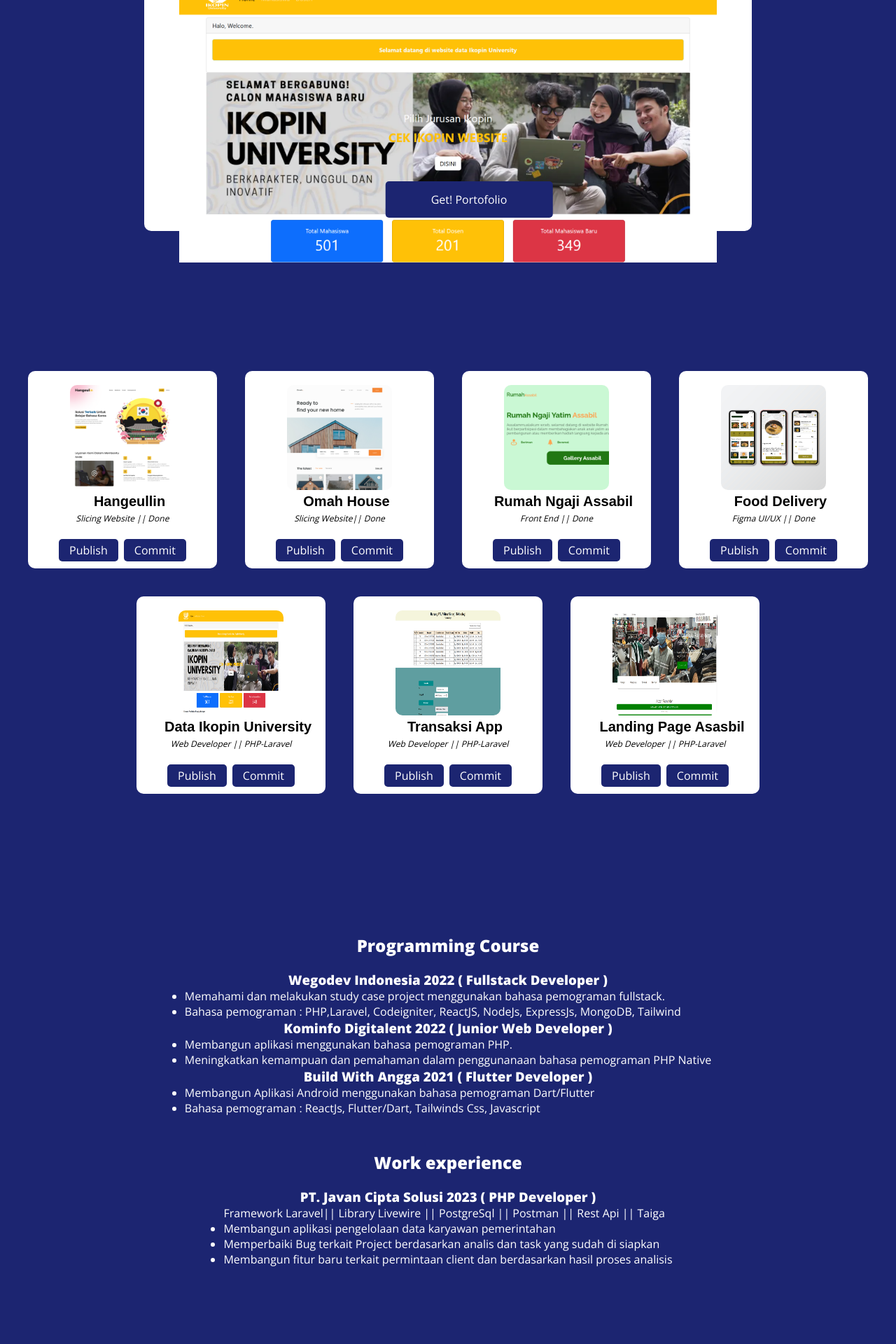
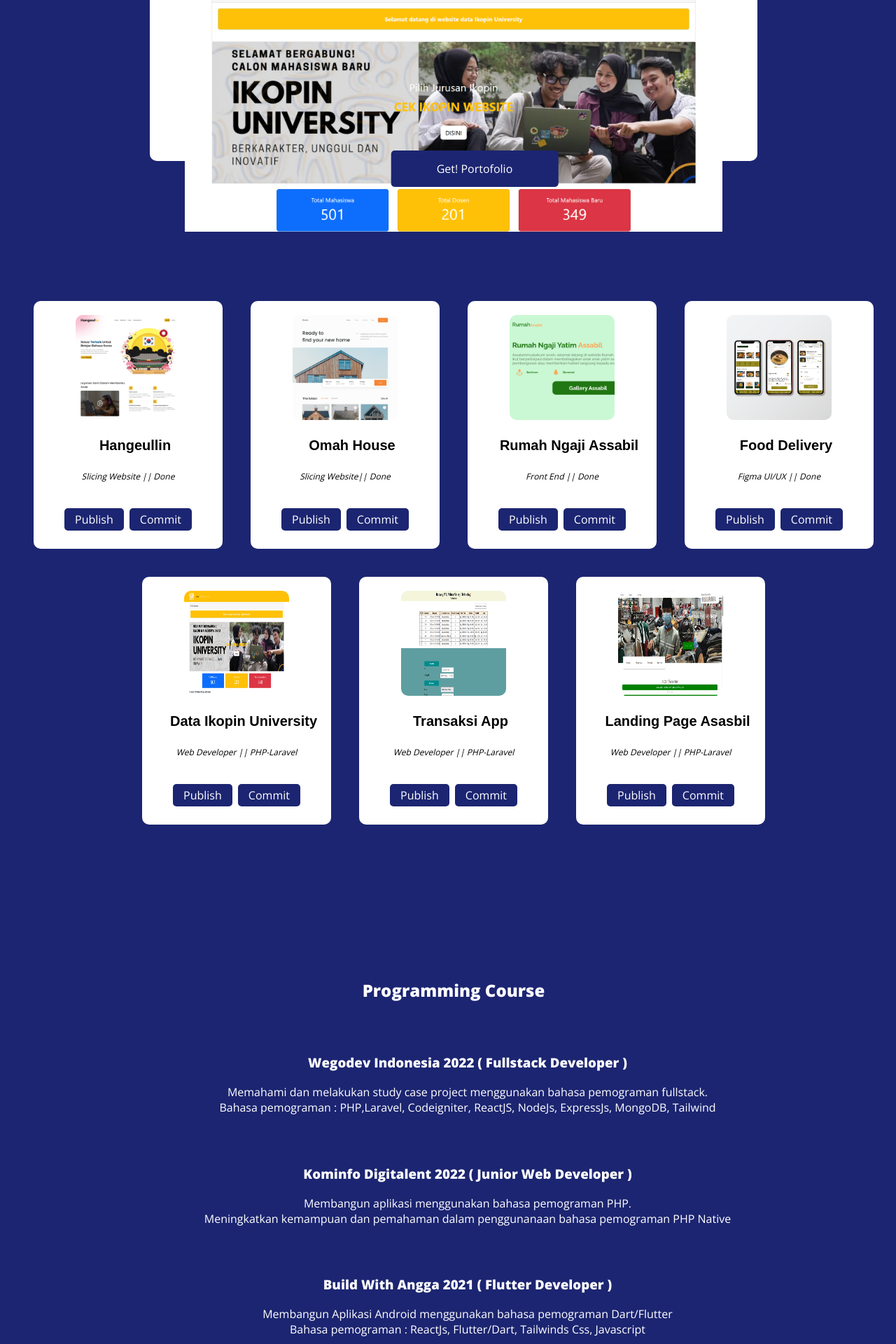
Before and after one commit to Farhannovaal/farhannovaal, a PHP site: page / in a window 1280 px wide. Shown: the part 880-2800 px from the top of the page at 70% size. Run offline with PHP 8.4, Linux system fonts and the light colour scheme; some libraries are stand-ins or nearby versions.

Commit message:
Pembaharuan perbaikan website

```diff
--- a/css/edit.css
+++ b/css/edit.css
@@ -9,20 +9,18 @@
 }
 
 * {
-  margin: 0px;
-  padding: 0px;
   text-decoration: none;
+  list-style: none;
 }
 
 html,
 body {
-  margin: 0px;
-  padding: 0px;
-  width: 100%;
   background-color: rgb(28, 37, 113);
   font-family: var(--main-font);
   background-size: cover;
-  list-style: none;
+  width: 100%;
+  /* overflow: hidden; Menonaktifkan scrolling */
+  /* touch-action: none; */
 }
 
 .content-left {
@@ -49,6 +47,8 @@ section#homePage {
   flex-direction: column;
   width: 100%;
   height: 100%;
+  margin: 0px;
+  padding: 0px;
 }
 
 section#skill {
@@ -56,6 +56,7 @@ section#skill {
   padding: 10px;
   border-radius: 10px;
   margin-bottom: 70px;
+  text-align: center;
 }
 
 .head-name {
@@ -474,7 +475,19 @@ iframe {
 .experienceWork {
   display: flex;
   flex-flow: column wrap;
+  text-align: center;
+}
+
+.course {
+  display: flex;
+  flex-direction: column;
+  justify-content: center;
   align-items: center;
+  text-align: center;
+  margin: 0;
+  padding: 0;
+  gap: 20px;
+  list-style: none;
 }
 
 .course h3 {
--- a/index.html
+++ b/index.html
@@ -271,12 +271,10 @@
             <h2> Work experience </h2>
             <ul>
                 <h3> PT. Javan Cipta Solusi 2023 ( PHP Developer ) </h3>
-                    <p> Framework Laravel|| Library Livewire || PostgreSql || Postman || Rest Api || Taiga </p>
-                    <p>
+                    <li> Framework Laravel|| Library Livewire || PostgreSql || Postman || Rest Api || Taiga </li>
                         <li> Membangun aplikasi pengelolaan data karyawan pemerintahan</li>
                         <li> Memperbaiki Bug terkait Project berdasarkan analis dan task yang sudah di siapkan </li>
                         <li> Membangun fitur baru terkait permintaan client dan berdasarkan hasil proses analisis </li>
-                    </p>
             </ul>
         </div>
     </section>
```
